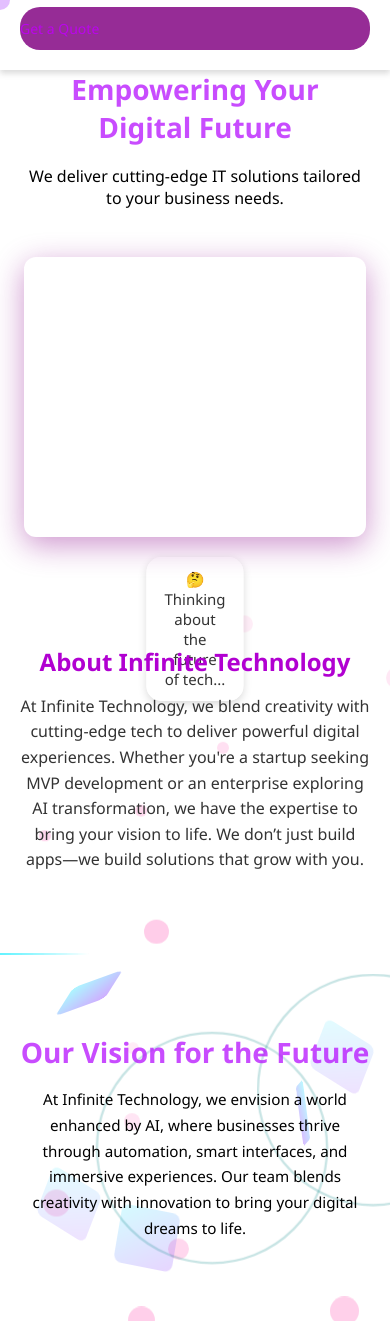
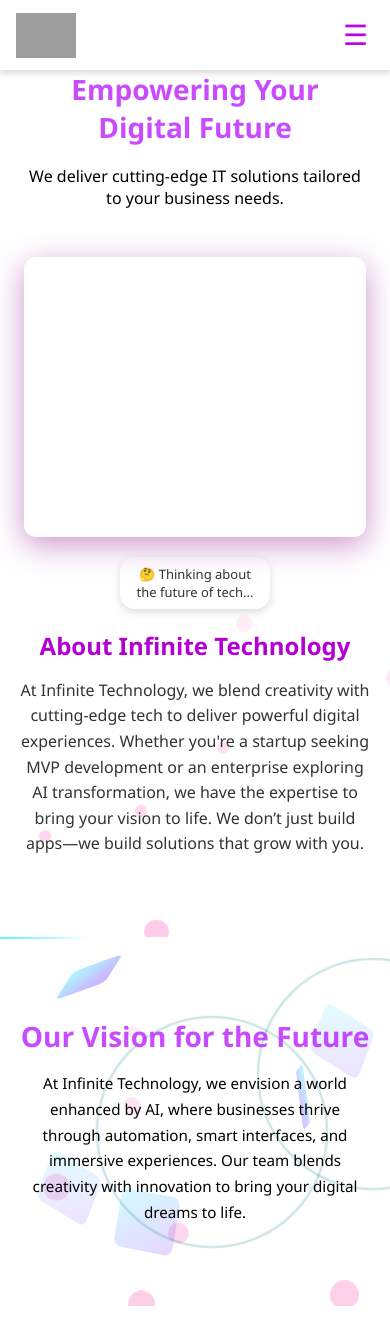
Before and after one commit to infinitetechnologys/IT, a Flask app: page / in a window 390 px wide. Shown: the top 1321 px of the page. Run offline with Flask 3, Linux system fonts and the light colour scheme; some libraries are stand-ins or nearby versions; grey boxes are pictures that could not be loaded.

Commit message:
Update index.html

```diff
--- a/templates/index.html
+++ b/templates/index.html
@@ -54,6 +54,7 @@
 *, *::before, *::after {
   box-sizing: border-box;
 }
+
 body {
   margin: 0;
   font-family: 'Inter', sans-serif;
@@ -64,16 +65,23 @@
 
 header {
   width: 100%;
-      background-color:rgb(255, 255, 255);
+  background-color: #fff;
   position: fixed;
   top: 0;
   left: 0;
   z-index: 1000;
   display: flex;
   align-items: center;
+  justify-content: space-between;
   padding: 12px 20px;
   box-shadow: 0 2px 6px rgba(0, 0, 0, 0.05);
   height: 70px;
+}
+
+.logo {
+  display: flex;
+  align-items: center;
+  flex-shrink: 0;
 }
 
 .logo img {
@@ -89,6 +97,7 @@
 nav {
   display: flex;
   gap: 24px;
+  align-items: center;
 }
 
 nav a {
@@ -131,21 +140,21 @@
   background: none;
   border: none;
   color: #ba06ec;
-      font-size: 24px;
+  font-size: 28px;
   cursor: pointer;
-      margin-left: auto;
-      padding: 8px;
+  margin-left: 10px;
+  z-index: 1001;
 }
 
 .mobile-nav {
-      display: none;
   position: fixed;
   top: 70px;
   left: 0;
   width: 100%;
   background: white;
-      box-shadow: 0 4px 6px rgba(0,0,0,0.1);
+  box-shadow: 0 4px 6px rgba(0, 0, 0, 0.1);
   z-index: 999;
+  display: none;
   flex-direction: column;
   padding: 20px;
   transform: translateY(-100%);
@@ -154,6 +163,7 @@
 
 .mobile-nav.active {
   transform: translateY(0);
+  display: flex;
 }
 
 .mobile-nav a {
@@ -164,8 +174,47 @@
   border-bottom: 1px solid #eee;
 }
 
-    .mobile-nav a:last-child {
-      border-bottom: none;
+.mobile-nav a:last-of-type {
+  border-bottom: 1px solid #eee;
+}
+
+.mobile-nav .quote-btn {
+  background-color: #800080d3;
+  color: white;
+  padding: 10px 20px;
+  border-radius: 20px;
+  font-weight: 600;
+  border: none;
+  text-align: center;
+  width: 100%;
+  margin-top: 15px;
+  display: block;
+}
+
+@media (max-width: 768px) {
+  .nav-wrapper,
+  .quote-btn.desktop-only {
+    display: none;
+  }
+
+  header {
+    padding: 12px 16px;
+  }
+
+  .mobile-menu-btn {
+    display: block;
+  }
+}
+
+.bubble-bg {
+  position: absolute;
+  top: 0;
+  left: 0;
+  width: 100%;
+  height: 100%;
+  pointer-events: none;
+  overflow: hidden;
+  z-index: 0;
 }
 
     .bubble-bg {
@@ -192,17 +241,6 @@
       100% { transform: translateY(-10vh); opacity: 0; }
     }
 
-    .mouse-bubble {
-      position: fixed;
-      width: 20px;
-      height: 20px;
-      border-radius: 50%;
-      background: rgba(144, 0, 255, 0.25);
-      pointer-events: none;
-      z-index: 10000;
-      transform: translate(-50%, -50%);
-      transition: transform 0.05s, background-color 0.5s;
-    }
     body {
       margin: 0;
       font-family: 'Segoe UI', Tahoma, Geneva, Verdana, sans-serif;
@@ -264,12 +302,14 @@ model-viewer {
   gap: 3rem;
   overflow: hidden;
   z-index: 1;
+  flex-wrap: wrap;
 }
 
 #ai-character .model-container {
   position: relative;
   flex: 1;
-      min-width: 0;
+  min-width: 300px;
+  max-width: 100%;
 }
 
 #ai-character model-viewer {
@@ -297,6 +337,7 @@ model-viewer {
   max-width: 220px;
   text-align: center;
   animation: fadeInOut 6s ease-in-out infinite;
+  z-index: 2;
 }
 
 @keyframes fadeInOut {
@@ -307,7 +348,8 @@ model-viewer {
 #ai-character .ai-text {
   flex: 1;
   position: relative;
-      min-width: 0;
+  min-width: 300px;
+  max-width: 100%;
 }
 
 #ai-character .ai-text h2 {
@@ -339,14 +381,61 @@ model-viewer {
   background: rgba(0, 204, 255, 0.15);
 }
 
-    footer {
-      background: #f1f3f5;
-      padding: 1rem;
+/* Responsive Styles */
+@media (max-width: 1024px) {
+  #ai-character {
+    flex-direction: column;
+    align-items: center;
+    padding: 80px 5% 80px;
+    gap: 2.5rem;
+  }
+
+  #ai-character model-viewer {
+    height: 400px;
+  }
+
+  #ai-character .speech-bubble {
+    font-size: 14px;
+    padding: 10px 14px;
+    max-width: 200px;
+  }
+
+  #ai-character .ai-text h2 {
+    font-size: 1.75rem;
     text-align: center;
-      font-size: 0.875rem;
-      color: #868e96;
-      border-top: 1px solid #dee2e6;
   }
+
+  #ai-character .ai-text p {
+    font-size: 1.05rem;
+    text-align: center;
+  }
+}
+
+@media (max-width: 600px) {
+  #ai-character {
+    padding: 60px 4% 60px;
+    gap: 2rem;
+  }
+
+  #ai-character model-viewer {
+    height: 300px;
+  }
+
+  #ai-character .speech-bubble {
+    font-size: 13px;
+    padding: 8px 12px;
+    max-width: 180px;
+  }
+
+  #ai-character .ai-text h2 {
+    font-size: 1.5rem;
+  }
+
+  #ai-character .ai-text p {
+    font-size: 1rem;
+  }
+}
+
 
     /* ----------- NEW VISION SECTION ----------- */
     #vision-section {
@@ -924,29 +1013,31 @@ model-viewer {
 <body>
 
 <header>
-  <div class="logo"><img src="../static/logo.png" alt="Logo" /></div>
+  <div class="logo">
+    <img src="../static/logo.png" alt="Logo" />
+  </div>
+
   <div class="nav-wrapper">
     <nav>
       <a href="/">Home</a>
-      <a href="/about">About Us</a>
       <a href="/services">Services</a>
-      <a href="/portfolio">Portfolio</a>
+      <a href="/about">About</a>
       <a href="/contact">Contact</a>
     </nav>
   </div>
+
   <button class="quote-btn" onclick="location.href='/contact'">Get a Quote</button>
-  <button class="mobile-menu-btn" id="mobileMenuBtn">
-    <i class="fas fa-bars"></i>
-  </button>
-  <div class="mobile-nav" id="mobileNav">
+  <button class="mobile-menu-btn">&#9776;</button>
+</header>
+
+<div class="mobile-nav">
   <a href="/">Home</a>
-    <a href="/about">About Us</a>
   <a href="/services">Services</a>
-    <a href="/portfolio">Portfolio</a>
+  <a href="/about">About</a>
   <a href="/contact">Contact</a>
-    <a href="/contact" class="quote-btn" style="display: inline-block; margin-top: 15px; width: auto;">Get a Quote</a>
+  <a href="/contact" class="quote-btn">Get a Quote</a>
 </div>
-</header>
+
 
 <div class="bubble-bg" id="bubbleContainer"></div>
 <div class="mouse-bubble" id="mouseBubble"></div>
@@ -1054,14 +1145,14 @@ model-viewer {
           </div>
         </div>
         <div class="model-card">
-          <model-viewer src="../static/Figma_Logo_0611062457_texture.glb" auto-rotate camera-controls disable-zoom></model-viewer>
+          <model-viewer src="../static/Figma_Logo_0611062457_texture.glb" auto-rotate camera-controls disable zoom></model-viewer>
           <div class="model-info">
             <h3>Figma</h3>
             <p>Creating collaborative and responsive design prototypes with Figma, offering real-time design feedback and easy collaboration.</p>
           </div>
         </div>
         <div class="model-card">
-          <model-viewer src="../static/Firebase_Logo_0611063747_texture.glb" auto-rotate camera-controls disable-zoom></model-viewer>
+          <model-viewer src="../static/Firebase_Logo_0611063747_texture.glb" auto-rotate camera-controls disable zoom></model-viewer>
           <div class="model-info">
             <h3>Firebase</h3>
             <p>Integrating Firebase for real-time database solutions, offering seamless synchronization and scalability for mobile and web apps.</p>
@@ -1126,24 +1217,12 @@ model-viewer {
 
 <script>
   // Toggle mobile nav
-  const mobileMenuBtn = document.getElementById('mobileMenuBtn');
-  const mobileNav = document.getElementById('mobileNav');
+  const mobileMenuBtn = document.querySelector('.mobile-menu-btn');
+  const mobileNav = document.querySelector('.mobile-nav');
 
   mobileMenuBtn.addEventListener('click', () => {
     mobileNav.classList.toggle('active');
-    mobileMenuBtn.innerHTML = mobileNav.classList.contains('active')
-      ? '<i class="fas fa-times"></i>'
-      : '<i class="fas fa-bars"></i>';
-  });
-
-  // Close nav on link click
-  const mobileLinks = mobileNav.querySelectorAll('a');
-  mobileLinks.forEach(link => {
-    link.addEventListener('click', () => {
-      mobileNav.classList.remove('active');
-      mobileMenuBtn.innerHTML = '<i class="fas fa-bars"></i>';
-    });
-  });
+  })
 
   // Scroll change color for AI section
   const aiSection = document.getElementById("ai-character");
```
Lines whose indentation alone changed are shown as unchanged.
